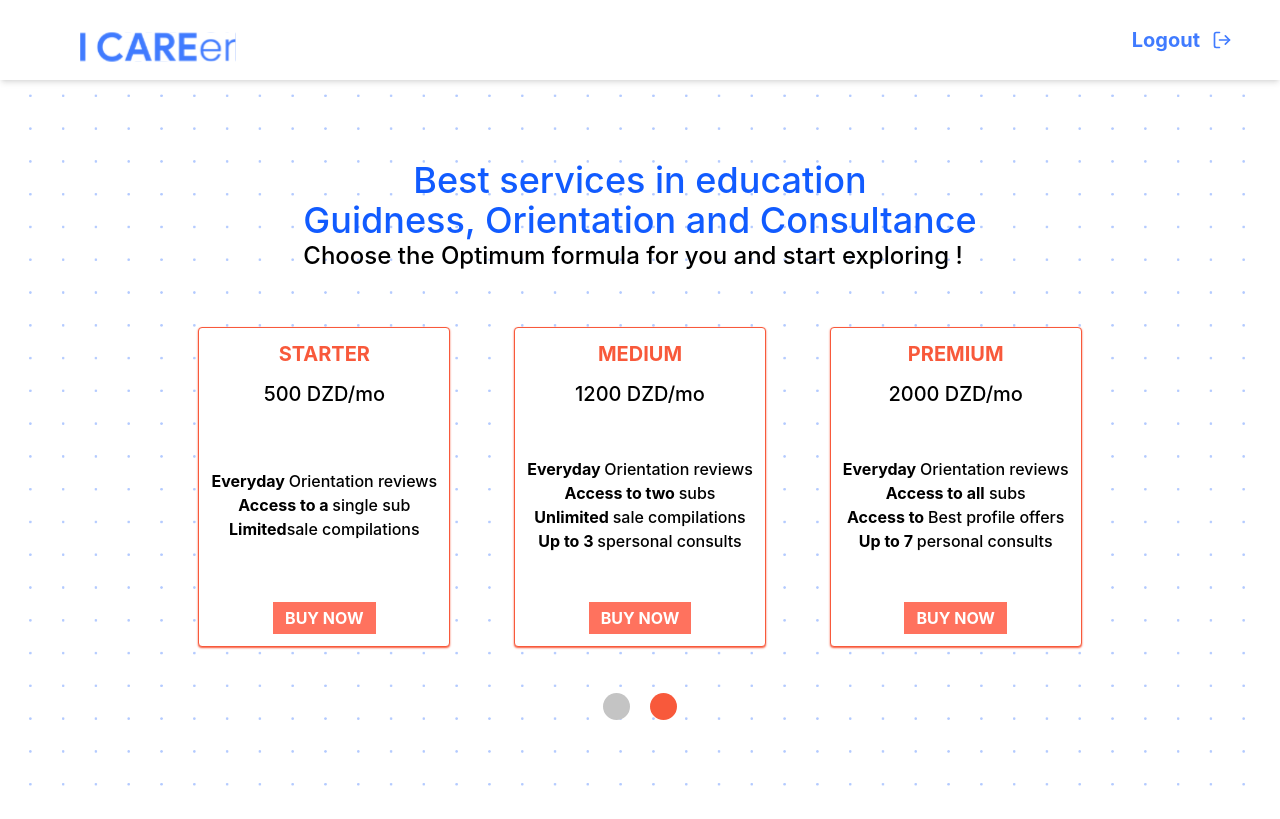
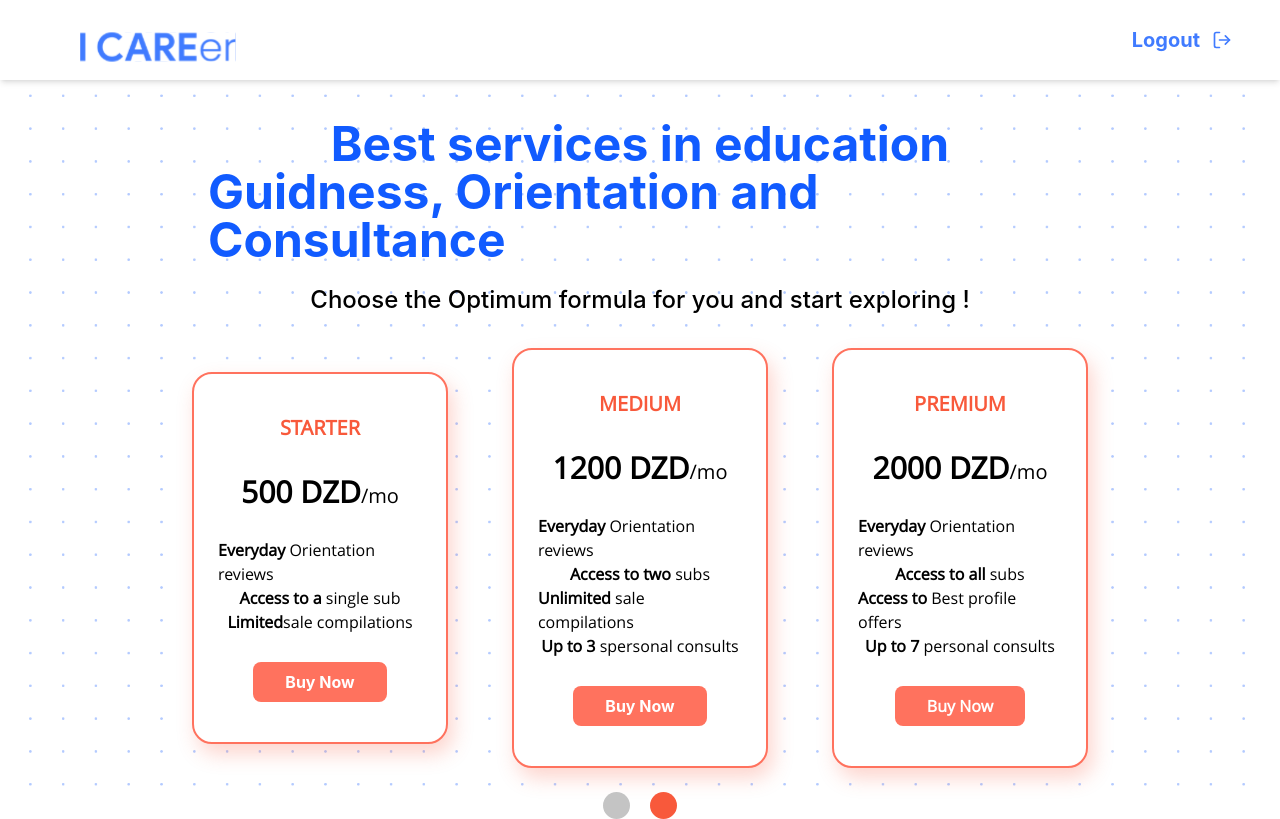
Before and after one commit to ammarbouketta/frontend_IWD_madshell, a React (Create React App) app: page /offers in a window 1280 px wide. Built offline with nearby package versions, Linux system fonts and the light colour scheme.

Commit message:
styling changes in offers, adding correct quizpage

```diff
--- a/src/pages/Payment.jsx
+++ b/src/pages/Payment.jsx
@@ -15,14 +15,14 @@ function Payment() {
       <div className="h-screen" >
 
       <Header/>
-      <div id="subs" className='relative h-[calc(100vh-80px)] flex flex-col items-center justify-between py-20 px-32  w-full z-0 intro-bg-points'>
+      <div id="subs" className='relative h-[calc(100vh-80px)] flex flex-col items-center justify-between py-10 px-32  w-full z-0 intro-bg-points'>
               <div className="w-full  flex items-center justify-between ">
                   <div className="w-full flex  items-center justify-center  px-20 mb-8">
 
                         <div className="w-fit flex flex-col  items-center justify-center">
-                                <h2 className="font-medium text-4xl text-[#115BFF]  ">Best services in education </h2>
-                                <h2 className="font-medium text-4xl text-[#115BFF]  ">Guidness, Orientation and Consultance</h2>
-                                <h4 className="text-2xl font-medium self-start">Choose the Optimum formula for you and start exploring !</h4>
+                                <h2 className="font-bold text-5xl text-[#115BFF]  ">Best services in education </h2>
+                                <h2 className="font-bold text-5xl text-[#115BFF]  ">Guidness, Orientation and Consultance</h2>
+                                <h4 className="text-2xl font-medium self-center mt-5">Choose the Optimum formula for you and start exploring !</h4>
                         </div>
                   </div>
 
@@ -30,11 +30,11 @@ function Payment() {
               </div>
               <div className="flex flex-col justify-center items-center ">
                      <ul className="flex items-center justify-center px-8">
-                      <li className=" cursor-pointer bg-[#fff] w-1/3 h-80 mx-8 rounded shadow-sm shadow-[#F8593B]  flex flex-col items-center justify-between  p-3 border border-[#F8593B]">
+                      <li className="subs-card cursor-pointer bg-[#fff] w-1/3 mx-8 rounded shadow-sm shadow-[#F8593B]  flex flex-col items-center justify-between  px-6 py-10 border border-[#F8593B]">
 
-                          <h1 className="text-xl text-[#F8593B] font-bold">STARTER</h1>
-                          <h1 className="text-xl font-medium mt-3 ">500 DZD/mo</h1>
-                          <p className="flex flex-col items-center text-md font-medium justify-center m-auto">
+                          <h1 className="product-sans text-xl text-[#F8593B] font-semibold">STARTER</h1>
+                          <h1 className="product-sans text-xl font-medium mt-8 "><span className='text-3xl font-bold'>500 DZD</span>/mo</h1>
+                          <p className=" product-sans flex flex-col items-center text-md font-medium justify-center m-auto mt-7">
                               <h1><strong>Everyday  </strong>Orientation reviews</h1>
                               <h1><strong>Access to a </strong>single sub</h1>
                               <h1><strong>Limited</strong>sale compilations</h1>
@@ -42,34 +42,34 @@ function Payment() {
 
 
                           </p>
-                          <button className="w-fit px-3 py-1 text-[#fff] font-bold bg-[#FF725E]">BUY NOW</button>
+                          <button className="w-fit px-8 py-2 text-[#fff] rounded-lg font-bold bg-[#FF725E] mt-7">Buy Now</button>
                       </li>
 
-                      <li className=" cursor-pointer bg-[#fff] w-1/3 h-80 mx-8 rounded shadow-sm shadow-[#F8593B]  flex flex-col items-center justify-between  p-3 border border-[#F8593B]">
+                      <li className="subs-card cursor-pointer bg-[#fff] w-1/3 mx-8 rounded shadow-sm shadow-[#F8593B]  flex flex-col items-center justify-between  px-6 py-10 border border-[#F8593B]">
 
-                        <h1 className="text-xl text-[#F8593B] font-bold">MEDIUM</h1>
-                        <h1 className="text-xl font-medium mt-3 ">1200 DZD/mo</h1>
-                        <p className="flex flex-col items-center text-md font-medium justify-center m-auto">
+                        <h1 className="product-sans text-xl text-[#F8593B] font-semibold">MEDIUM</h1>
+                        <h1 className="product-sans text-xl font-medium mt-8 "><span className='text-3xl font-bold'>1200 DZD</span>/mo</h1>
+                        <p className="product-sans flex flex-col items-center text-md font-medium justify-center m-auto mt-7">
                             <h1><strong>Everyday  </strong>Orientation reviews</h1>
                             <h1><strong>Access to two </strong>subs</h1>
                             <h1><strong>Unlimited </strong>sale compilations</h1>
                             <h1><strong>Up to 3 </strong>spersonal consults</h1>
                         </p>
-                        <button className="w-fit px-3 py-1 text-[#fff] font-bold bg-[#FF725E]">BUY NOW</button>
+                        <button className="w-fit px-8 py-2 text-[#fff] rounded-lg font-bold bg-[#FF725E] mt-7">Buy Now</button>
                     </li>
 
-                    <li className=" cursor-pointer bg-[#fff] w-1/3 h-80 mx-8 rounded shadow-sm shadow-[#F8593B]  flex flex-col items-center justify-between  p-3 border border-[#F8593B]">
+                    <li className="product-sans subs-card cursor-pointer bg-[#fff] w-1/3 mx-8 rounded shadow-sm shadow-[#F8593B]  flex flex-col items-center justify-between  px-6 py-10 border border-[#F8593B]">
 
-                        <h1 className="text-xl text-[#F8593B] font-bold">PREMIUM</h1>
-                        <h1 className="text-xl font-medium mt-3 ">2000 DZD/mo</h1>
-                        <p className="flex flex-col items-center text-md font-medium justify-center m-auto">
+                        <h1 className="product-sans text-xl text-[#F8593B] font-semibold">PREMIUM</h1>
+                        <h1 className="product-sans text-xl font-medium mt-8 "><span className='text-3xl font-bold'>2000 DZD</span>/mo</h1>
+                        <p className="product-sans flex flex-col items-center text-md font-medium justify-center m-auto mt-7">
                             <h1  className=""><strong>Everyday  </strong>Orientation reviews</h1>
                             <h1 className=""><strong>Access to all</strong> subs</h1>
                             <h1 className=""><strong>Access to </strong>Best profile offers </h1>
                             <h1 className=""><strong>Up to 7 </strong>personal consults </h1>
 
                         </p>
-                        <button className="w-fit px-3 py-1 text-[#fff] font-bold bg-[#FF725E]">BUY NOW</button>
+                        <button className="w-fit px-8 py-2 text-[#fff] rounded-lg font-bold bg-[#FF725E] mt-7">Buy Now</button>
                     </li>
 
 
--- a/src/pages/SubsIntro.jsx
+++ b/src/pages/SubsIntro.jsx
@@ -15,7 +15,7 @@ function SubsIntro() {
       <div className="h-screen" >
 
       <Header/>
-      <div id="subs" className='relative h-[calc(100vh-80px)] flex flex-col items-center justify-between py-20 px-32  w-full z-0 intro-bg-points'>
+      <div id="subs" className='relative h-[calc(100vh-80px)] flex flex-col items-center justify-between py-10 px-32  w-full z-0 intro-bg-points'>
               <div className="w-full  flex items-center justify-between ">
                   <div className="w-full flex  items-center justify-center  px-20 mb-8">
 
```
Also changed, not shown: src/pages/QuizPage.jsx (+66 -36 lines).
